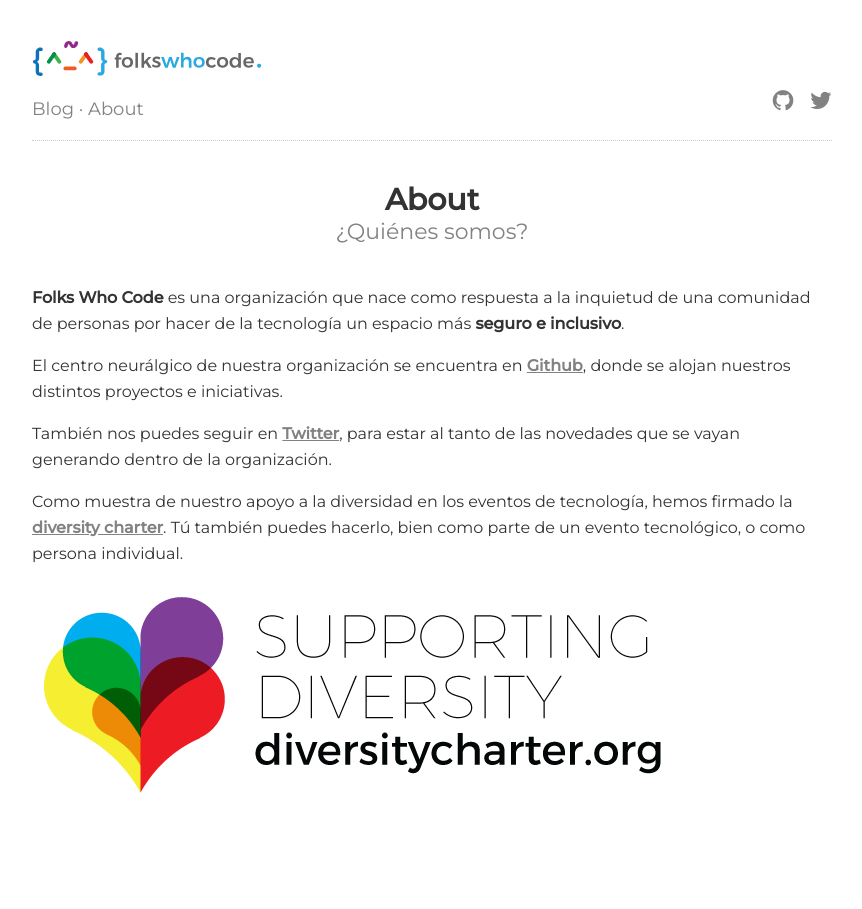
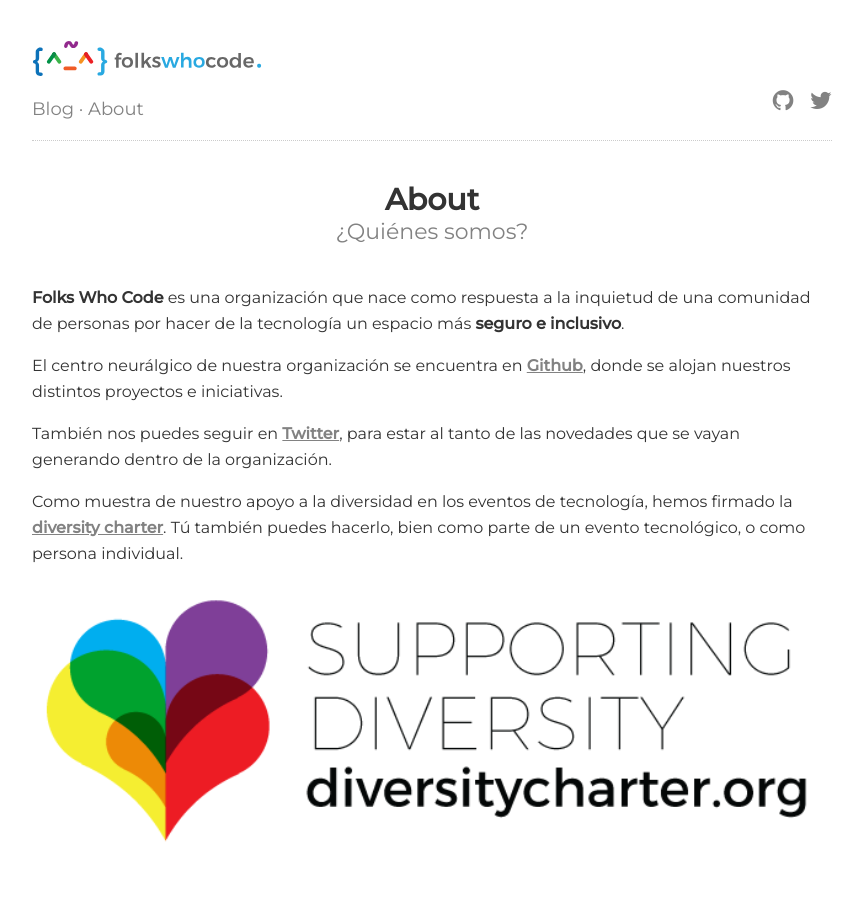
Before and after one commit to folkswhocode/folkswhocode.github.io, a Jekyll site: the page built from about.md, in a window 1280 px wide. Shown: the whole page, without its empty margins (208-1070 px from the left). Built offline with Jekyll 4.4.1, drawn with Linux system fonts in a browser that asks for light colours.

Commit message:
Add new style for images in wrapper paragraphs

```diff
--- a/_sass/_default.scss
+++ b/_sass/_default.scss
@@ -23,6 +23,10 @@
   margin: 40px auto;
   display: block;
   max-width: 100%;
+}
+
+.wrapper p img {
+  width: 100%;
 }
 
 blockquote {
```
